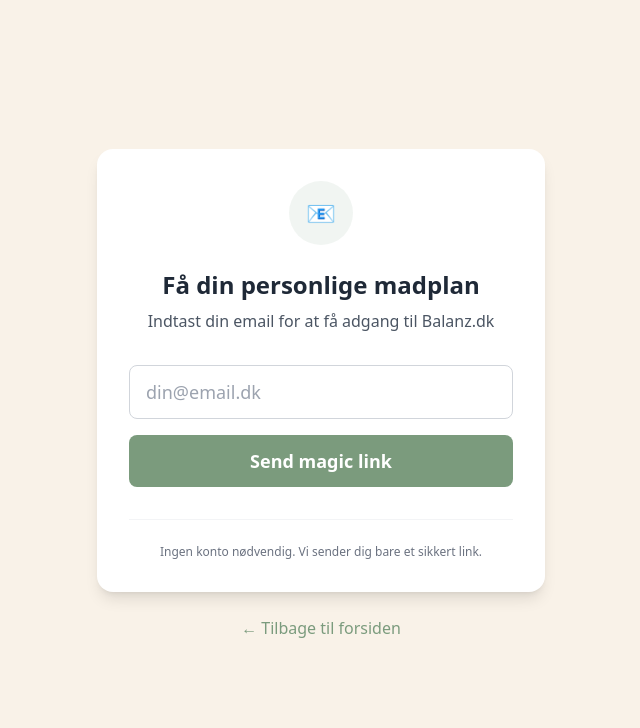
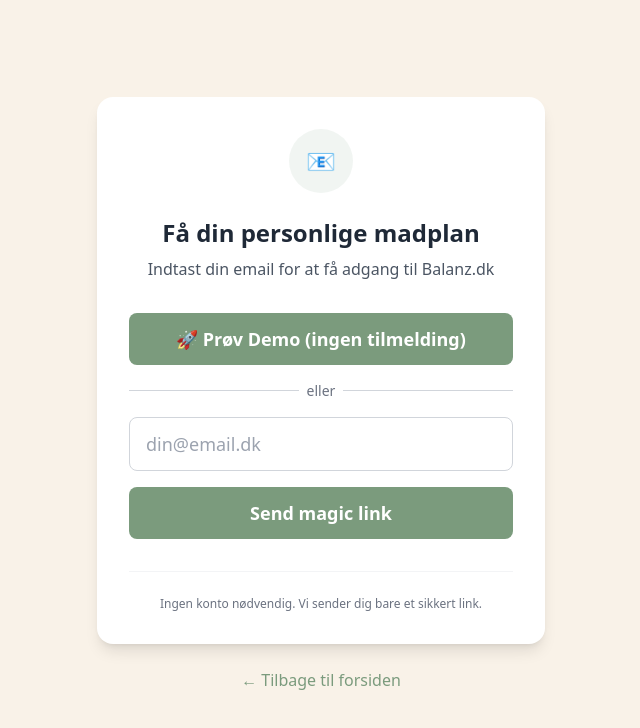
Before and after one commit to birk-balanz-dk/balanz-dk, a website: page public/login.html in a window 1280 px wide. Shown: the part 78-806 px from the top of the page, without its empty margins (319-959 px from the left). Drawn offline with nearby package versions, Linux system fonts and the light colour scheme.

Commit message:
update login

```diff
--- a/public/login.html
+++ b/public/login.html
@@ -40,6 +40,24 @@
             <!-- Heading -->
             <h1 class="text-2xl font-bold text-gray-800 mb-2">Få din personlige madplan</h1>
             <p class="text-gray-600 mb-8">Indtast din email for at få adgang til Balanz.dk</p>
+
+            <!-- Demo Button -->
+            <button
+                onclick="window.location.href='/planner.html'"
+                class="w-full bg-balanz-green text-white font-semibold py-3 px-6 rounded-lg hover:bg-opacity-90 transition-all duration-200 text-lg mb-4"
+            >
+                🚀 Prøv Demo (ingen tilmelding)
+            </button>
+
+            <!-- Divider -->
+            <div class="relative mb-4">
+                <div class="absolute inset-0 flex items-center">
+                    <div class="w-full border-t border-gray-300"></div>
+                </div>
+                <div class="relative flex justify-center text-sm">
+                    <span class="px-2 bg-white text-gray-500">eller</span>
+                </div>
+            </div>
 
             <!-- Email Form -->
                 <div id="emailForm">
```
Lines whose indentation alone changed are shown as unchanged.
